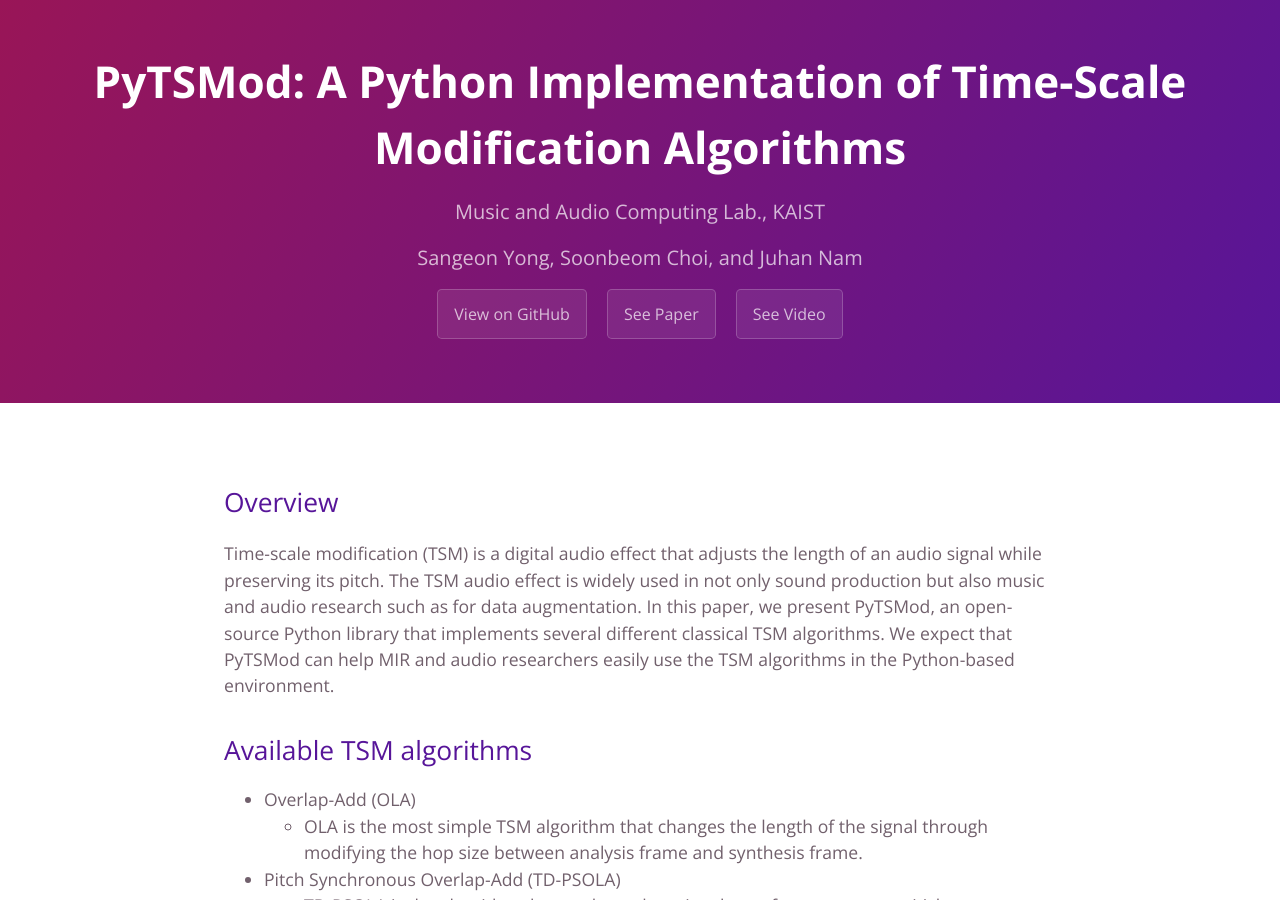
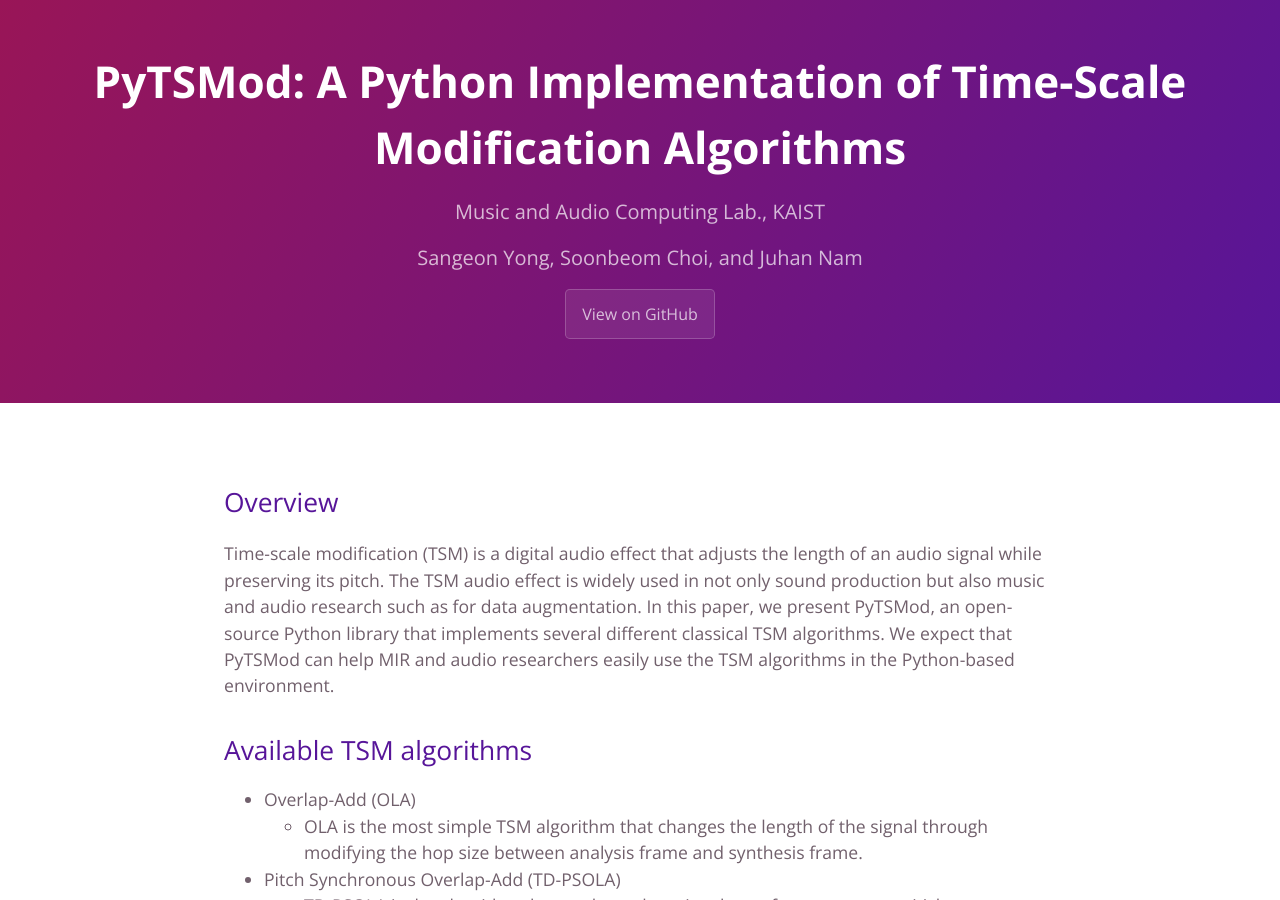
Before and after one commit to seyong92/PyTSMod-ISMIR2020LBD, a Jekyll site: the page built from index.md, in a window 1280 px wide and 900 px high. Built offline with Jekyll 4.4.1, drawn with Linux system fonts in a browser that asks for light colours; the repository's description, which GitHub fills in, is left out.

Commit message:
remove papaer and video button

```diff
--- a/_layouts/default.html
+++ b/_layouts/default.html
@@ -72,8 +72,8 @@
             {% if page.layout == 'home' and site.github.is_project_page %}
             <a href="{{ site.github.repository_url }}" class="btn">View on GitHub</a>
             {% if site.show_downloads %}
-            <a href="{{ site.github.paper_url }}" class="btn">See Paper</a>
-            <a href="{{ site.github.video_url }}" class="btn">See Video</a>
+            <!-- <a href="{{ site.github.paper_url }}" class="btn">See Paper</a>
+	    <a href="{{ site.github.video_url }}" class="btn">See Video</a> -->
             {% endif %}
             {% endif %}
             <!-- Post tagline -->
```
